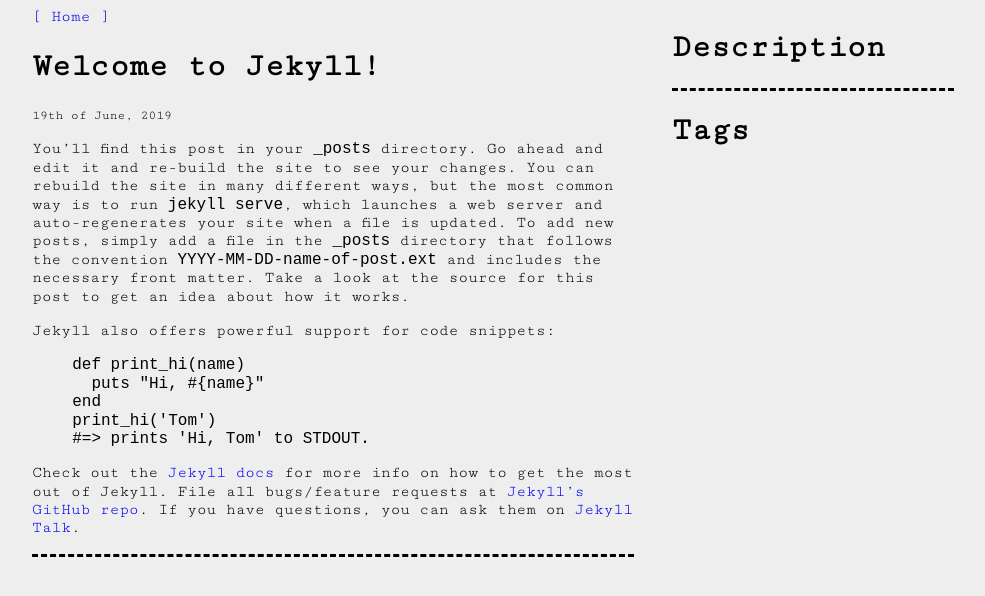
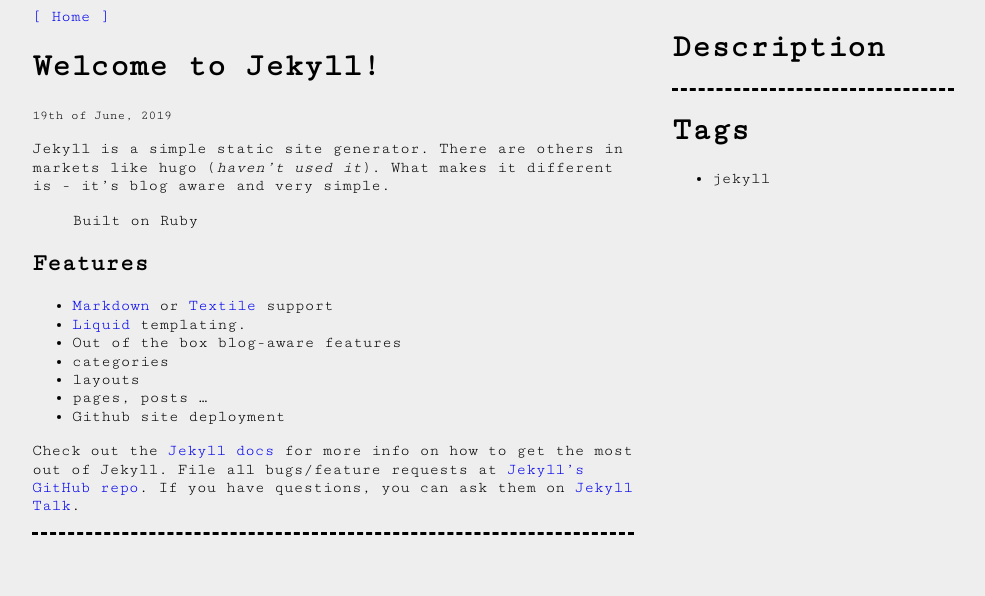
Before and after one commit to sengarkuldeep-blogs/sengarkuldeep-blogs.github.io, a Jekyll site: the page built from _posts/2019-06-19-welcome-to-jekyll.markdown, in a window 1280 px wide. Shown: the top 596 px of the page, without its empty margins (147-1132 px from the left). Built offline with Jekyll 4.4.1, drawn with Linux system fonts in a browser that asks for light colours; nearby versions of some CDN libraries.

Commit message:
Add new posts

```diff
--- a/_posts/2019-06-19-welcome-to-jekyll.markdown
+++ b/_posts/2019-06-19-welcome-to-jekyll.markdown
@@ -2,21 +2,26 @@
 layout: post
 title:  "Welcome to Jekyll!"
 date:   2019-06-19 21:04:09 +0530
+tags: jekyll
 categories: jekyll update
 ---
-You’ll find this post in your `_posts` directory. Go ahead and edit it and re-build the site to see your changes. You can rebuild the site in many different ways, but the most common way is to run `jekyll serve`, which launches a web server and auto-regenerates your site when a file is updated.
+
+
+Jekyll is a simple static site generator. There are others in markets like hugo (*haven't used it*).
 <!-- more -->
-To add new posts, simply add a file in the `_posts` directory that follows the convention `YYYY-MM-DD-name-of-post.ext` and includes the necessary front matter. Take a look at the source for this post to get an idea about how it works.
+What makes it different is - it's blog aware and very simple.
 
-Jekyll also offers powerful support for code snippets:
+> Built on Ruby
 
-{% highlight ruby %}
-def print_hi(name)
-  puts "Hi, #{name}"
-end
-print_hi('Tom')
-#=> prints 'Hi, Tom' to STDOUT.
-{% endhighlight %}
+## Features
+- [Markdown](http://daringfireball.net/projects/markdown) or [Textile](http://redcloth.org/textile) support
+- [Liquid](http://liquidmarkup.org/) templating.
+- Out of the box blog-aware features
+ - categories
+ - layouts
+ - pages, posts ...
+- Github site deployment
+
 
 Check out the [Jekyll docs][jekyll-docs] for more info on how to get the most out of Jekyll. File all bugs/feature requests at [Jekyll’s GitHub repo][jekyll-gh]. If you have questions, you can ask them on [Jekyll Talk][jekyll-talk].
 
```
Also changed, not shown: _posts/2019-06-19-introduction-to-jekyll.markdown (deleted, +0 -21 lines), _posts/2019-06-20-static-site-generators.markdown (added, +34 -0 lines), README.md.
